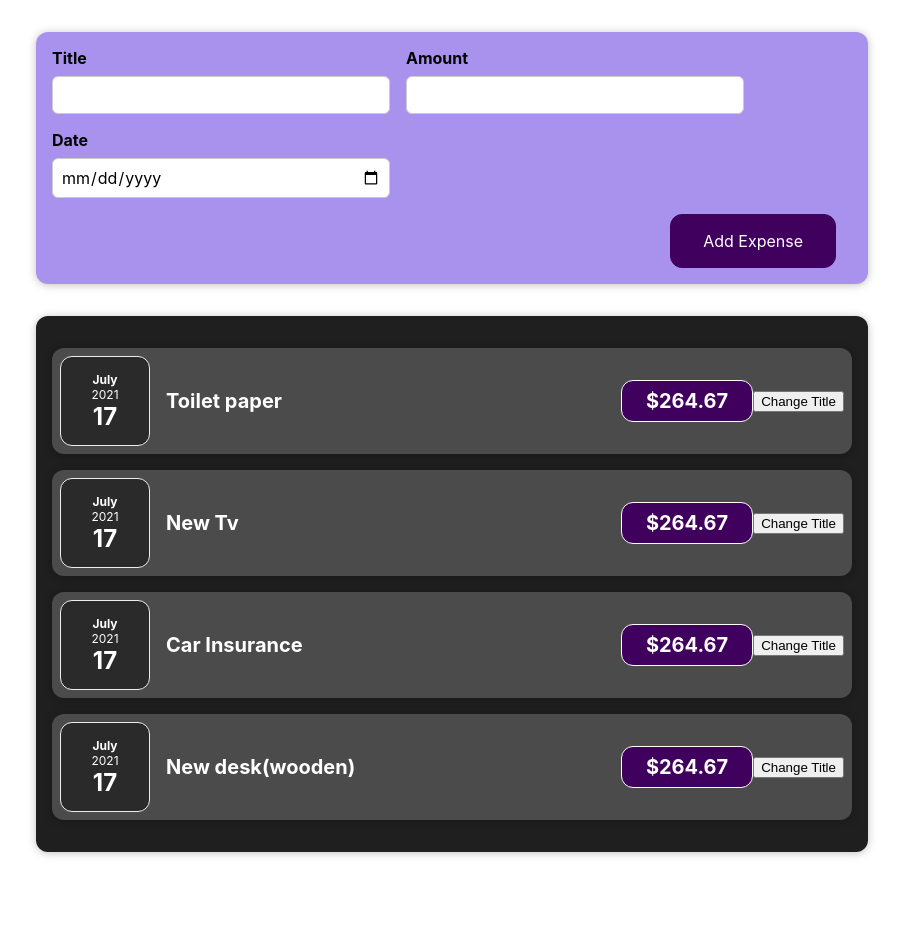
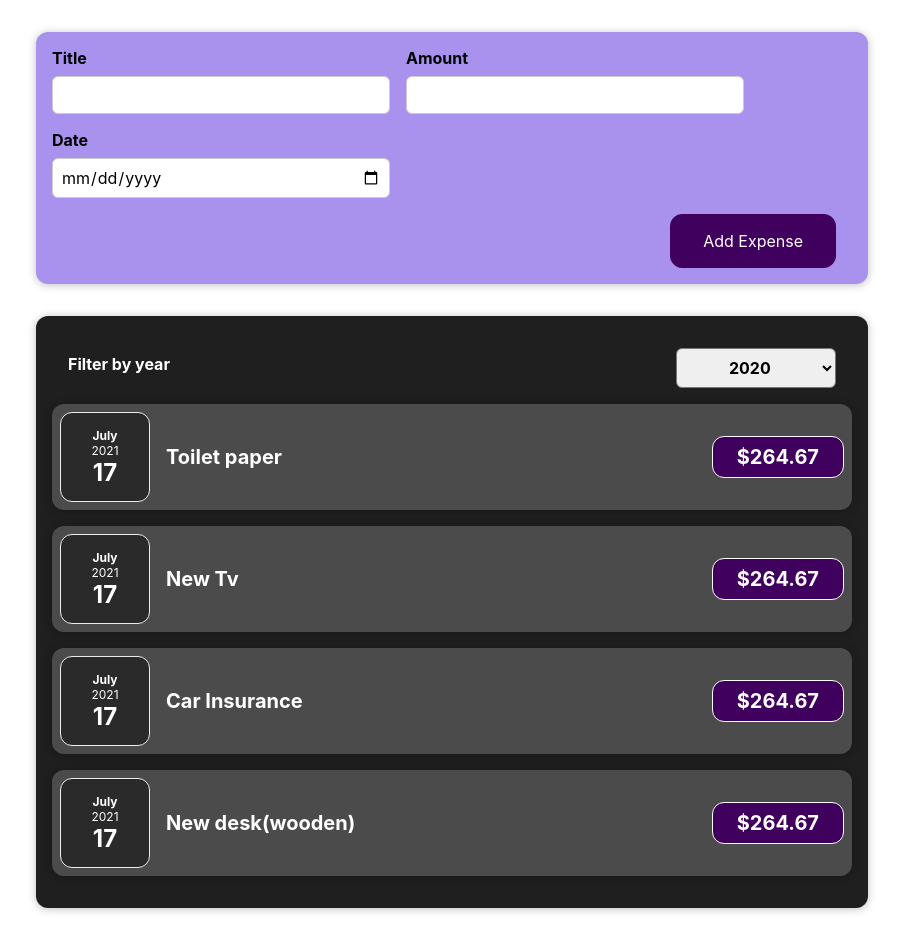
Before and after one commit to Visakhprajan/react-complete-guide, a React (Create React App) app: page / in a window 1280 px wide. Shown: the whole page, without its empty margins (188-1091 px from the left). Before the commit the page ends 884 px from the top, so only its background shows below. Built offline with nearby package versions, Linux system fonts and the light colour scheme.

Commit message:
final code

```diff
--- a/src/App.js
+++ b/src/App.js
@@ -8,9 +8,14 @@
     { id: 'e3', title: 'Car Insurance', amount: 264.67, date: new Date(2021, 6, 17) },
     { id: 'e4', title: 'New desk(wooden)', amount: 264.67, date: new Date(2021, 6, 17) }
   ];
+
+  const addExpenseHandler = (expense) => {
+    console.log('In App.js');
+    console.log(expense);
+  }
   return (
     <div className="App">
-      <NewExpense />
+      <NewExpense onAddExpense={addExpenseHandler} />
       <Expenses items={expenses} />
     </div>
   );
--- a/src/component/Expenses/ExpenseItem.js
+++ b/src/component/Expenses/ExpenseItem.js
@@ -1,25 +1,20 @@
-import React, {useState} from 'react';
+import React, {Fragment} from 'react';
 import ExpenseDate from './ExpenseDate';
 import Card from '../UI/Card';
 
 import './ExpenseItem.css';
 
 const ExpenseItem = (props) => {
-  const [title, setTitle] = useState(props.title);
-
-  const clickHandler = () => {
-    setTitle('Updated!');
-    console.log(title);
-  }
   return (
+    <Fragment>
       <Card className="expense-item">
         <ExpenseDate date={props.date}/>
         <div className="expense-item__description">
-        <h2>{title}</h2>
+          <h2>{props.title}</h2>
           <div className="expense-item__price">${props.amount}</div>
         </div>
-       <button onClick={clickHandler}>Change Title</button>
         </Card>
+    </Fragment>
   )
 }
 
--- a/src/component/Expenses/Expenses.js
+++ b/src/component/Expenses/Expenses.js
@@ -1,11 +1,23 @@
+import React, { Fragment, useState } from 'react';
+
 import ExpenseItem from './ExpenseItem';
 import Card from '../UI/Card';
+import ExpensesFilter from './NewExpense/ExpensesFilter';
 
 import './Expenses.css';
 
 const Expenses = (props) => {
+  const [filteredYear, setFilteredYear] = useState('2020')
+
+  const filterChangeHandler = (selectedYear) => {
+    setFilteredYear(selectedYear);
+  };
   return (
+    <Fragment>
       <Card className="expenses">
+        <ExpensesFilter
+          selected={filteredYear}
+          onChangeFilter={filterChangeHandler} />
         <ExpenseItem
           title={props.items[0].title}
           amount={props.items[0].amount}
@@ -27,6 +39,7 @@
           date={props.items[3].date}>
         </ExpenseItem>
       </Card>
+    </Fragment>
   )
 }
 
--- a/src/component/Expenses/NewExpense/ExpenseForm.js
+++ b/src/component/Expenses/NewExpense/ExpenseForm.js
@@ -2,7 +2,7 @@
 
 import './ExpenseForm.css';
 
-const ExpenseForm = () => {
+const ExpenseForm = (props) => {
 
   const [enteredTitle, setEnteredTitle] = useState('');
   const [enteredAmount, setEnteredAmount] = useState('');
@@ -45,7 +45,10 @@
       amount: enteredAmount,
       date: new Date(enteredDate),
     };
-    console.log(expenseData);
+    props.onSaveExpenseData(expenseData);
+    // enteredTitle('');
+    // enteredAmount('');
+    // enteredDate('');
   }
 
   return (
@@ -53,15 +56,25 @@
       <div className="new-expense__controls">
         <div className="new-expense__control">
           <label>Title</label>
-          <input type="text" onChange={inputChangeHandler} />
+          <input type="text"
+            value={enteredTitle}
+            onChange={inputChangeHandler} />
         </div>
         <div className="new-expense__control">
           <label>Amount</label>
-          <input type="number" min="0.01" step="0.01" onChange={amountChangeHandler} />
+          <input type="number"
+            min="0.01"
+            step="0.01"
+            value={enteredAmount}
+            onChange={amountChangeHandler} />
         </div>
         <div className="new-expense__control">
           <label>Date</label>
-          <input type="date" min="2019-01-01" max="22-12-31" onChange={dateChangeHandler} />
+          <input type="date"
+            min="2019-01-01"
+            max="22-12-31"
+            value={enteredDate}
+            onChange={dateChangeHandler} />
         </div>
       </div>
       <div className="new-expense__actions">
--- /dev/null
+++ b/src/component/Expenses/NewExpense/ExpensesFilter.css
@@ -0,0 +1,24 @@
+.expenses-filter {
+  color: white;
+  padding: 0 1rem;
+}
+
+.expenses-filter__control {
+  display: flex;
+  width: 100%;
+  align-items: center;
+  justify-content: space-between;
+  margin: 1rem 0;
+}
+
+.expenses-filter label {
+  font-weight: bold;
+  margin-bottom: 0.5rem;
+}
+
+.expenses-filter select {
+  font: inherit;
+  padding: 0.5rem 3rem;
+  font-weight: bold;
+  border-radius: 6px;
+}
--- /dev/null
+++ b/src/component/Expenses/NewExpense/ExpensesFilter.js
@@ -0,0 +1,24 @@
+import React from 'react';
+
+import './ExpensesFilter.css';
+
+const ExpensesFilter = (props) => {
+  const dropDownChangeHandler = (event) => {
+    props.onChangeFilter(event.target.value);
+  }
+  return (
+    <div className='expenses-filter'>
+      <div className='expenses-filter__control'>
+        <label>Filter by year</label>
+        <select value={props.selected} onChange={dropDownChangeHandler}>
+          <option value='2022'>2022</option>
+          <option value='2021'>2021</option>
+          <option value='2020'>2020</option>
+          <option value='2019'>2019</option>
+        </select>
+      </div>
+    </div>
+  );
+};
+
+export default ExpensesFilter;
--- a/src/component/Expenses/NewExpense/NewExpense.js
+++ b/src/component/Expenses/NewExpense/NewExpense.js
@@ -3,10 +3,17 @@
 import ExpenseForm from  './ExpenseForm';
 import './NewExpense.css';
 
-const NewExpense = () => {
+const NewExpense = (props) => {
+  const saveExpenseHandler = (enteredExpenseData) => {
+    const expenseData = {
+      ...enteredExpenseData,
+      id: Math.random().toString()
+    }
+    props.onAddExpense(expenseData);
+  }
   return (
     <div className="new-expense">
-      <ExpenseForm />
+      <ExpenseForm onSaveExpenseData={saveExpenseHandler} />
     </div>
   )
 }
```
Lines whose indentation alone changed are shown as unchanged.
